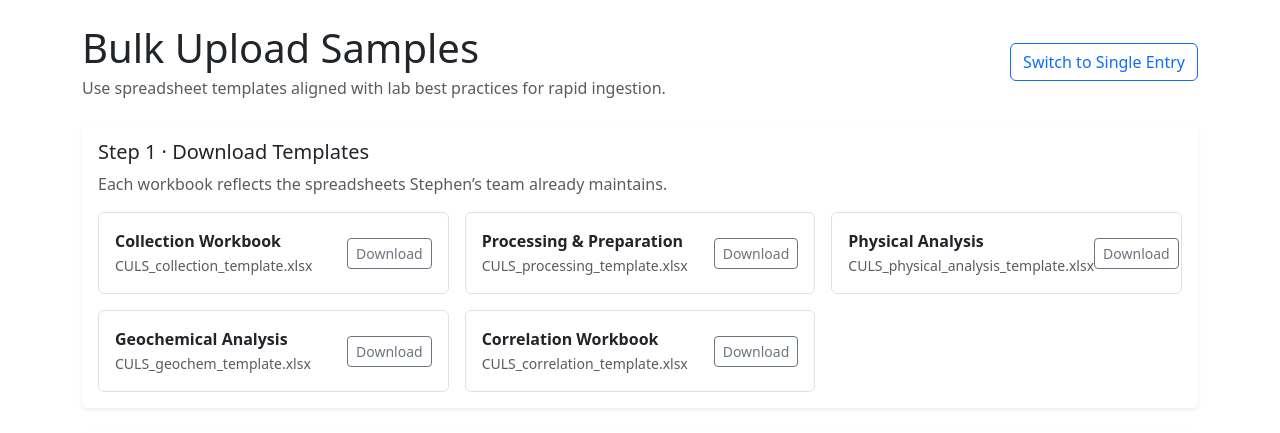
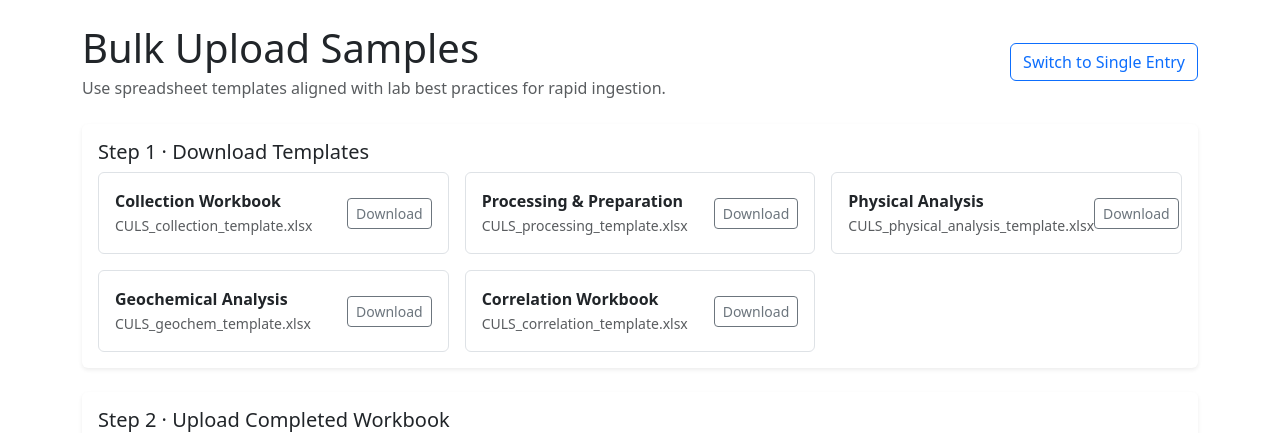
Before and after one commit to garciaden/Geo-Mockup, a Flask app: page /samples/bulk-upload in a window 1280 px wide. Shown: the part 76-509 px from the top of the page. Run offline with Flask 3, Linux system fonts and the light colour scheme.

Commit message:
removed uncessary refs

```diff
--- a/app/samples/templates/samples/sample_bulk_upload.html
+++ b/app/samples/templates/samples/sample_bulk_upload.html
@@ -13,7 +13,6 @@
   <div class="card shadow-sm border-0 mb-4">
     <div class="card-body">
       <h5 class="card-title">Step 1 · Download Templates</h5>
-      <p class="text-muted">Each workbook reflects the spreadsheets Stephen’s team already maintains.</p>
       <div class="row g-3">
         {% for template in templates %}
           <div class="col-md-4">
```
